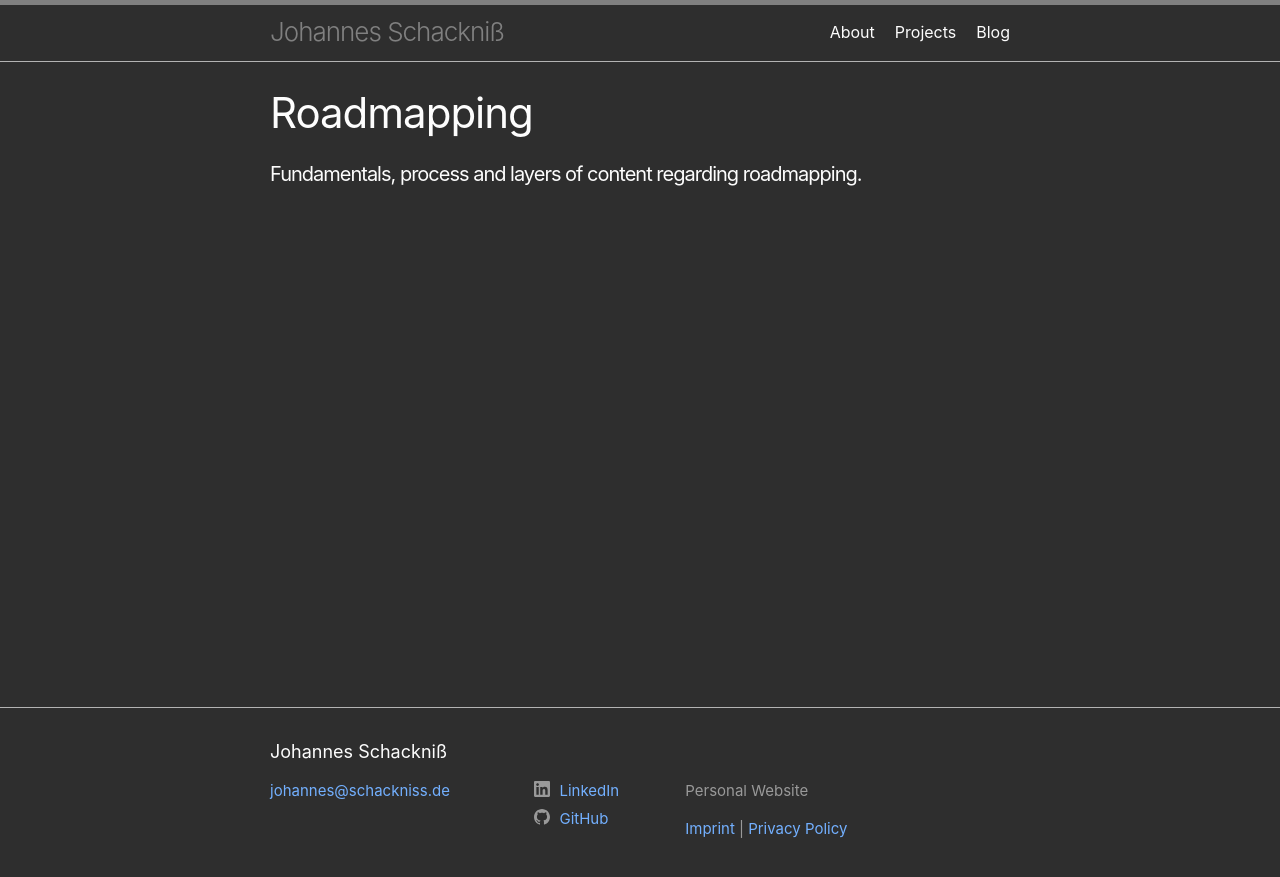
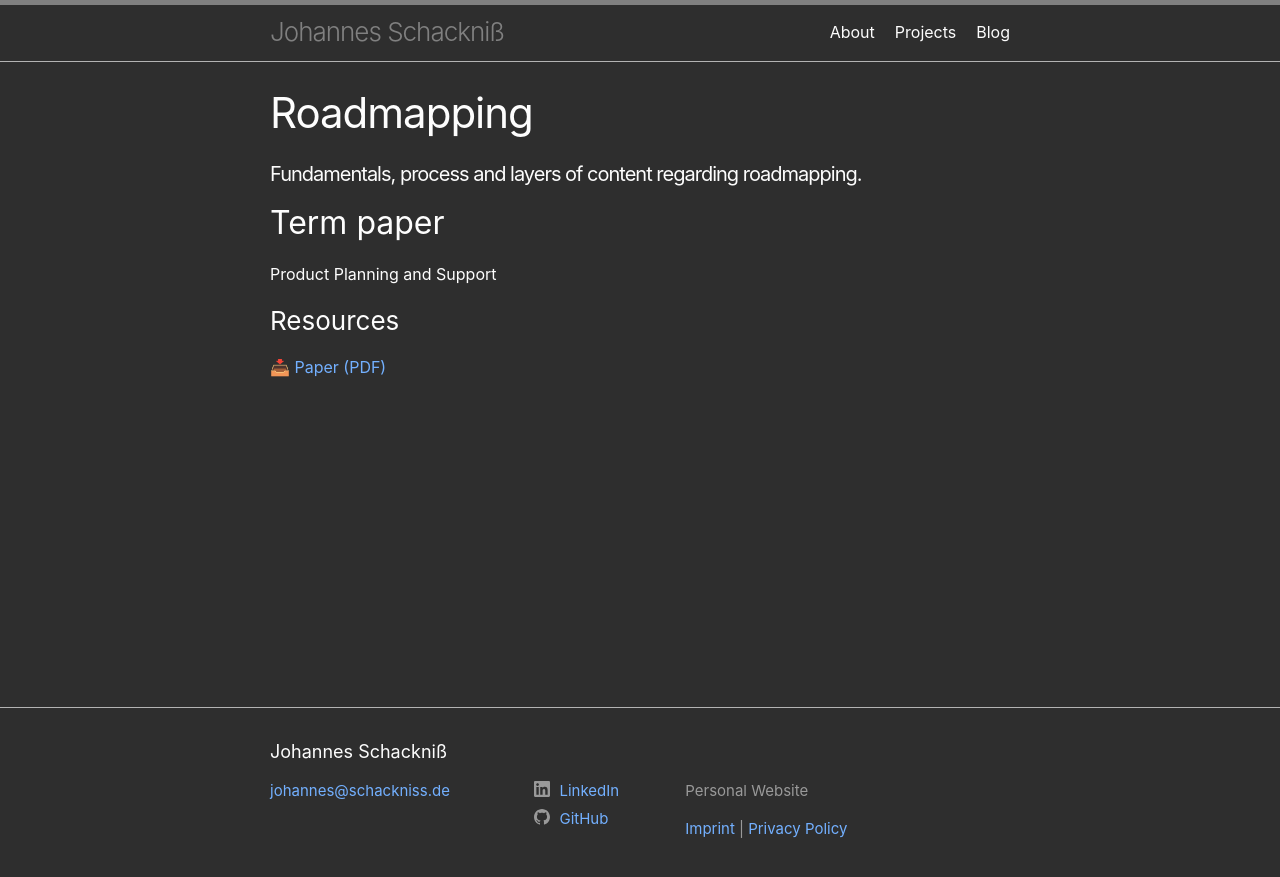
Before and after one commit to schackniss/schackniss.de, a Jekyll site: the page built from _projects/roadmapping.md, in a window 1280 px wide. Shown: the top 877 px of the page. Built offline with Jekyll 4.4.1, drawn with Linux system fonts in a browser that asks for light colours.

Commit message:
Add basic info

```diff
--- a/_projects/roadmapping.md
+++ b/_projects/roadmapping.md
@@ -4,3 +4,10 @@ title: Roadmapping
 description: Fundamentals, process and layers of content regarding roadmapping.
 project: roadmapping
 ---
+## Term paper
+
+Product Planning and Support
+
+### Resources
+
+📥 [Paper (PDF)](/downloads/roadmapping/roadmapping-paper.pdf)
```
